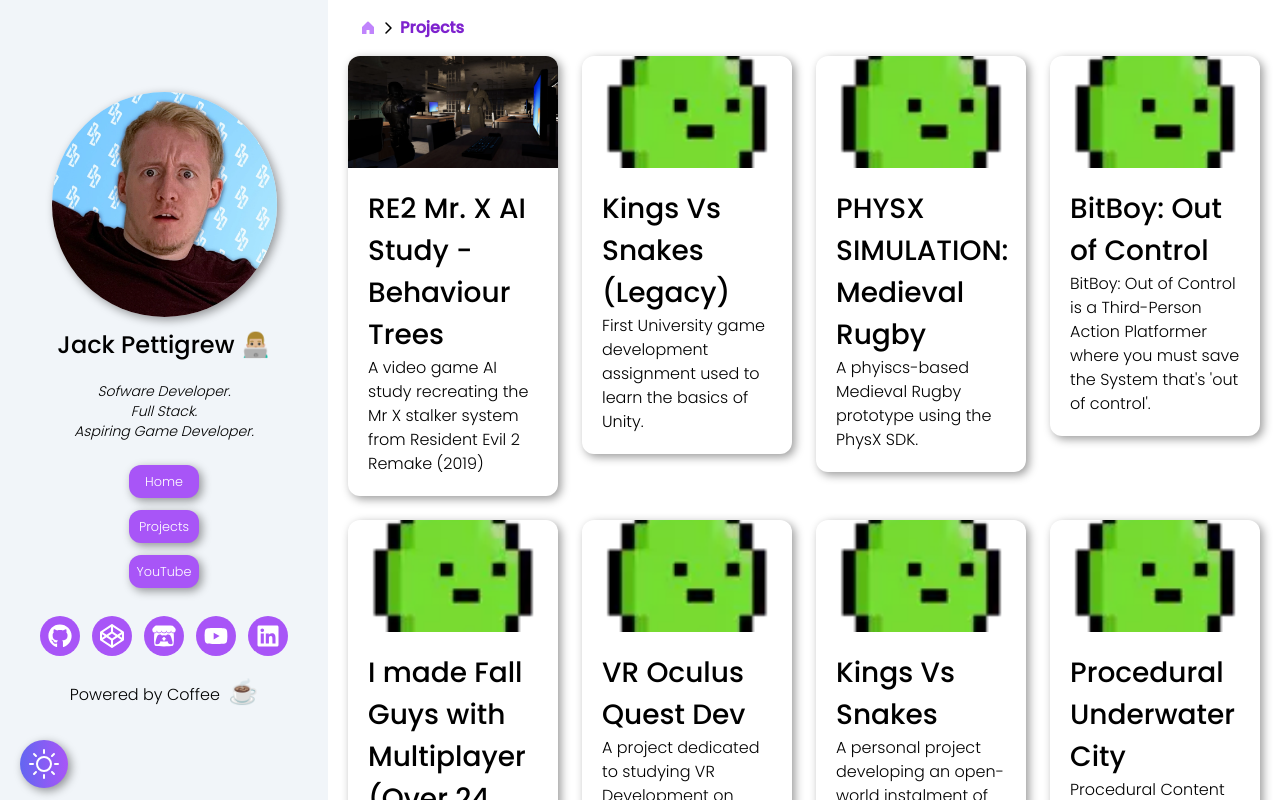
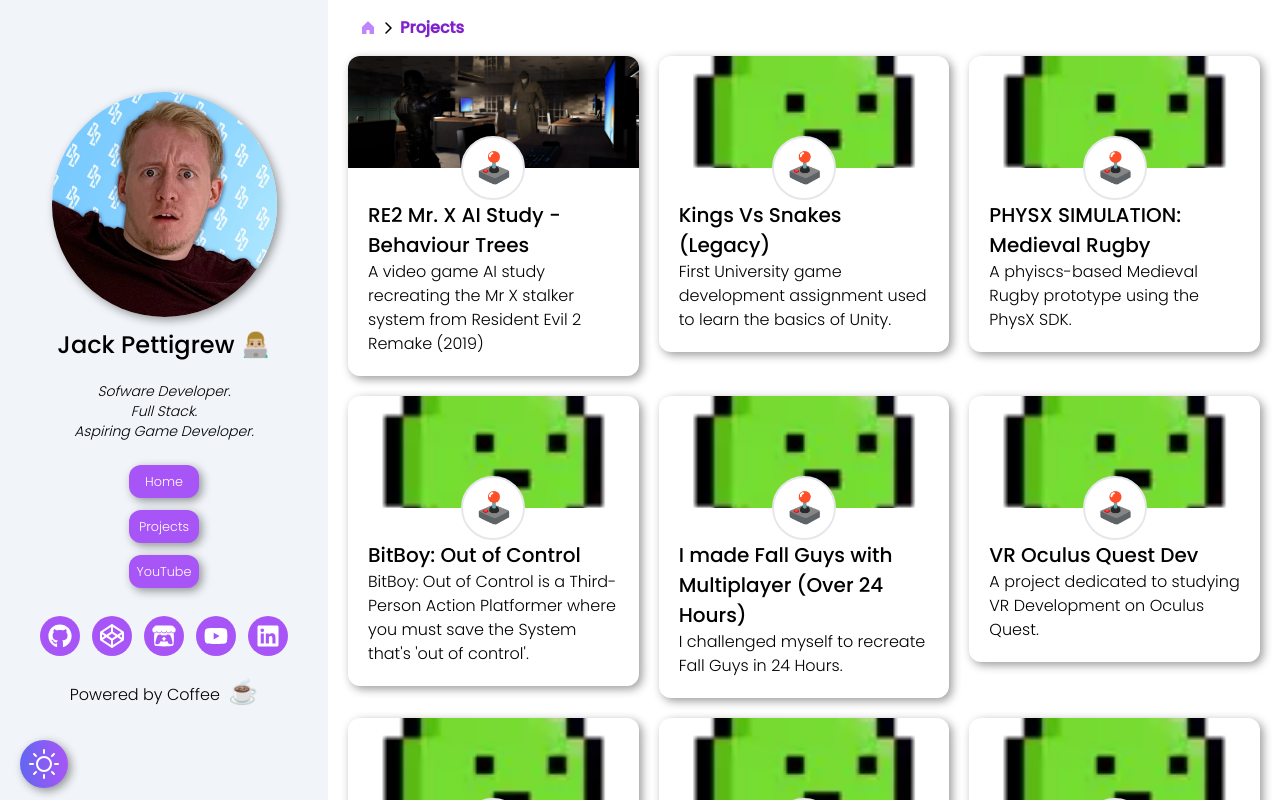
Before and after one commit to Jack-Pettigrew/Portfolio-React-Site, a Next.js app: page /projects in a window 1280 px wide. Shown: the top 800 px of the page. Built offline with nearby package versions, Linux system fonts and the light colour scheme.

Commit message:
/projects uses category icon helper

```diff
--- a/src/app/projects/page.tsx
+++ b/src/app/projects/page.tsx
@@ -2,6 +2,7 @@ import Breadcrumb from "@/components/Breadcrumb";
 import ImageHeaderCard from "@/components/ImageHeaderCard";
 import Link from "next/link";
 import projectsFile from "public/projects.json";
+import { parseCategoryIcon } from "@/utilities/project-utils";
 
 export default function projects() {
     const projects = projectsFile.projects;
@@ -13,12 +14,12 @@ export default function projects() {
                     <Breadcrumb />
                 </div>
 
-                <div className="grid gap-5 grid-cols-1 md:grid-cols-3 xl:gap-6 xl:grid-cols-4">
+                <div className="grid gap-5 grid-cols-1 md:grid-cols-3">
                     {projects.map(function (project, index) {
                         return (
                             <Link key={index} href={"/projects/" + project.id}>
-                                <ImageHeaderCard imageSrc={project.headerImage ?? "/images/characters/lilal.webp"}>
-                                    <h1>{project.title}</h1>
+                                <ImageHeaderCard imageSrc={project.headerImage ?? "/images/characters/lilal.webp"} cardHeaderIcon={parseCategoryIcon(project.category)}>
+                                    <h2>{project.title}</h2>
                                     <p>{project.tagline}</p>
                                 </ImageHeaderCard>
                             </Link>
```
